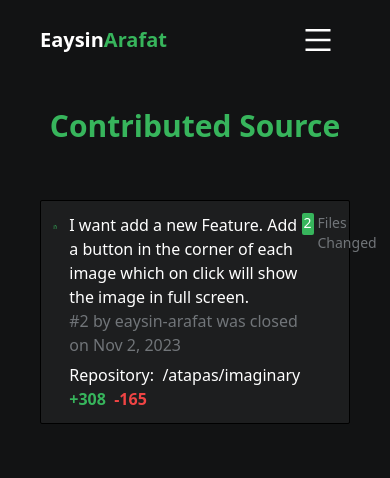
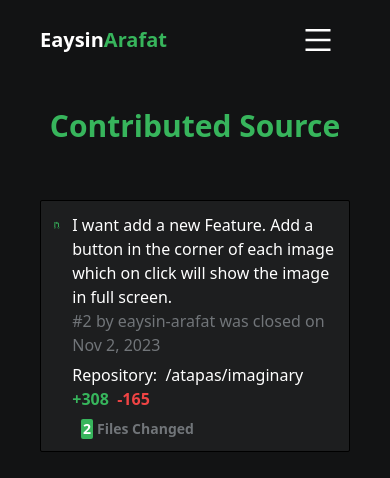
Before and after one commit to eaysin-arafat/my-portfolio, a React (Vite) app: page /open-source in a window 390 px wide. Shown: the top 478 px of the page. Built offline with nearby package versions, Linux system fonts and the light colour scheme.

Commit message:
update responsive for mobile

```diff
--- a/src/components/OpenSource.tsx
+++ b/src/components/OpenSource.tsx
@@ -14,9 +14,12 @@ const OpenSource = ({ isTitle }: { isTitle?: boolean }) => {
           className={`p-3 rounded-sm bg-bgGrayColor`}
           style={{ border: `1px solid` }}
         >
-          <div className="grid grid-cols-8">
+          <div className="flex flex-col gap-2 lg:gap-0 lg:grid grid-cols-8 ">
             <div className="flex justify-center gap-3 col-span-7">
-              <IoMdGitPullRequest className="mt-1.5 text-primaryColor" />
+              <IoMdGitPullRequest
+                size={24}
+                className="lg:mt-1.5 text-primaryColor"
+              />
               <div className="space-y-1.5">
                 <div>
                   <a
@@ -44,13 +47,15 @@ const OpenSource = ({ isTitle }: { isTitle?: boolean }) => {
                 </p>
               </div>
             </div>
-            <div className="flex gap-1 col-span-1">
+            <div className="flex gap-1 col-span-1 ml-7 md:ml-8 lg:ml-0">
               <p
-                className={`text-whiteColor bg-primaryColor h-fit rounded-sm flex items-center justify-center pb-[2px] px-[2px] text-sm`}
+                className={`text-whiteColor bg-primaryColor h-fit rounded-sm flex items-center justify-center lg:pb-[2px] px-[2px] text-sm font-semibold`}
               >
                 2
               </p>
-              <p className="text-grayColor text-sm">Files Changed</p>
+              <p className="text-grayColor text-sm !font-semibold">
+                Files Changed
+              </p>
             </div>
           </div>
         </div>
```
